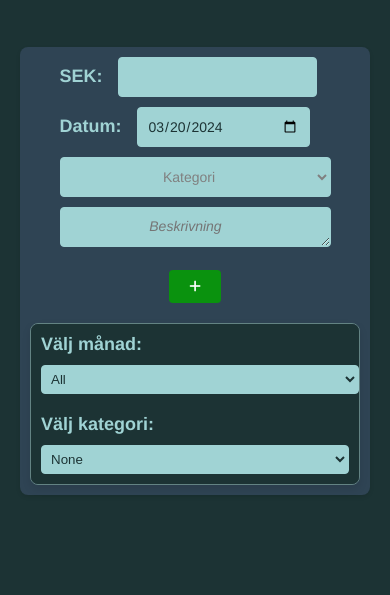
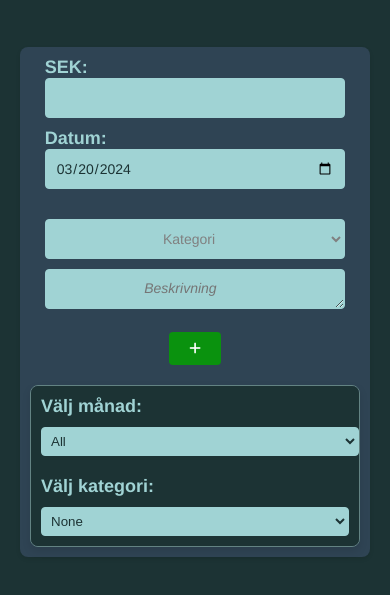
Before and after one commit to sandesa/Frontend_inlamning_4_Vue, a plain HTML site: page src/index.html in a window 390 px wide. Shown: the part 103-698 px from the top of the page. Drawn offline with nearby package versions, Linux system fonts and the light colour scheme.

Commit message:
Responsive Lade till grid-area så att den ska funka ordentligt.

```diff
--- a/src/index.html
+++ b/src/index.html
@@ -1,6 +1,5 @@
 <!DOCTYPE html>
 <html lang="en">
-
   <head>
     <meta charset="UTF-8" />
     <meta name="viewport" content="width=device-width, initial-scale=1.0" />
@@ -9,50 +8,91 @@
     <script src="https://unpkg.com/vue@3/dist/vue.global.js"></script>
     <script src="main.js" defer></script>
     <script src="https://d3js.org/d3.v7.min.js"></script>
-  <script src="https://kit.fontawesome.com/6d1964bbc6.js" crossorigin="anonymous"></script>
+    <script
+      src="https://kit.fontawesome.com/6d1964bbc6.js"
+      crossorigin="anonymous"
+    ></script>
   </head>
 
   <body>
     <div id="app">
       <h1>Budget App</h1>
       <div class="columns container">
-      <div class="column sidebar"></div>
         <div class="column">
           <form @submit.prevent="addExpense">
             <div class="input">
               <label for="priceInput">SEK:</label>
-            <input required type="number" min="0" step="any" id="priceInput" v-model.number="newExpense.price" />
+              <input
+                required
+                type="number"
+                min="0"
+                step="any"
+                id="priceInput"
+                v-model.number="newExpense.price"
+              />
             </div>
             <div class="input">
               <label for="dateInput">Datum:</label>
-            <input required type="date" id="dateInput" v-model="newExpense.date" style="
+              <input
+                required
+                type="date"
+                id="dateInput"
+                v-model="newExpense.date"
+                style="
                   font: 14px 'Helvetica Neue', Helvetica, Arial, sans-serif;
-                " />
+                "
+              />
             </div>
             <div>
-            <select required id="categoryInput" v-model="newExpense.category"
-              :class="{ 'color-grey': newExpense.category === '' }" style="
+              <select
+                required
+                id="categoryInput"
+                v-model="newExpense.category"
+                :class="{ 'color-grey': newExpense.category === '' }"
+                style="
                   font: 14px 'Helvetica Neue', Helvetica, Arial, sans-serif;
                   text-align: center;
-                ">
+                "
+              >
                 <option value="" style="color: grey">Kategori</option>
-              <option v-for="(category, index) in categories" :key="index" :value="category" style="color: #1c3334">
+                <option
+                  v-for="(category, index) in categories"
+                  :key="index"
+                  :value="category"
+                  style="color: #1c3334"
+                >
                   {{category}}
                 </option>
               </select>
             </div>
             <div>
-            <textarea id="descriptionInput" cols="30" rows="2" v-model="newExpense.desc" placeholder="Beskrivning"
+              <textarea
+                id="descriptionInput"
+                cols="30"
+                rows="2"
+                v-model="newExpense.desc"
+                placeholder="Beskrivning"
                 style="
                   font: 14px 'Helvetica Neue', Helvetica, Arial, sans-serif;
-                "></textarea>
+                "
+              ></textarea>
             </div>
             <div id="add-button-container">
-            <button type="submit" class="fa-solid fa-plus add-button"></button>
+              <button
+                type="submit"
+                class="fa-solid fa-plus add-button"
+              ></button>
             </div>
           </form>
-        <result-table class="result-table" :categories="categories" :all-expenses="expenses" :remove="removeItem"
-          :sort-cat="sortOnCategory" :sort-price="sortOnPrice" :sort-date="sortOnDate"></result-table>
+          <result-table
+            class="result-table"
+            :categories="categories"
+            :all-expenses="expenses"
+            :remove="removeItem"
+            :sort-cat="sortOnCategory"
+            :sort-price="sortOnPrice"
+            :sort-date="sortOnDate"
+          ></result-table>
         </div>
       </div>
       <!-- <div class="pie-chart-container">
@@ -60,5 +100,4 @@
     </div> -->
     </div>
   </body>
-
 </html>
--- a/src/style.css
+++ b/src/style.css
@@ -229,11 +229,25 @@ tr:last-child {
     width: auto;
     display: grid;
     grid-template:
-      "a a a"
-      "b b b"
-      "c c c"
-      "d d d"
-      "* e *";
+      "a . b"
+      "c . d"
+      ". e .";
+  }
+
+  form div:nth-child(1) {
+    grid-area: a;
+  }
+  form div:nth-child(2) {
+    grid-area: b;
+  }
+  form div:nth-child(3) {
+    grid-area: c;
+  }
+  form div:nth-child(4) {
+    grid-area: d;
+  }
+  form div:nth-child(5) {
+    grid-area: e;
   }
 
   input,
@@ -243,8 +257,9 @@ tr:last-child {
     margin-bottom: 10px;
   }
 
-  #dateInput {
-    width: 173px;
+  #dateInput,
+  #priceInput {
+    width: 100%;
   }
 
   #add-button-container {
@@ -260,10 +275,6 @@ tr:last-child {
     padding-top: 10px;
   }
 
-  #priceInput {
-    width: auto;
-  }
-
   @media only screen and (max-width: 520px) {
     h1 {
       font-size: 3rem;
@@ -271,6 +282,16 @@ tr:last-child {
 
     form {
       width: auto;
+      grid-template:
+        "a a a"
+        "b b b"
+        "c c c"
+        "d d d"
+        ". e .";
+    }
+
+    form div:nth-child(2) {
+      margin-bottom: 20px;
     }
 
     .filtering div {
```
Also changed, not shown: testing/tests/test.spec.js (+47 -46 lines). Lines whose indentation alone changed are shown as unchanged.
